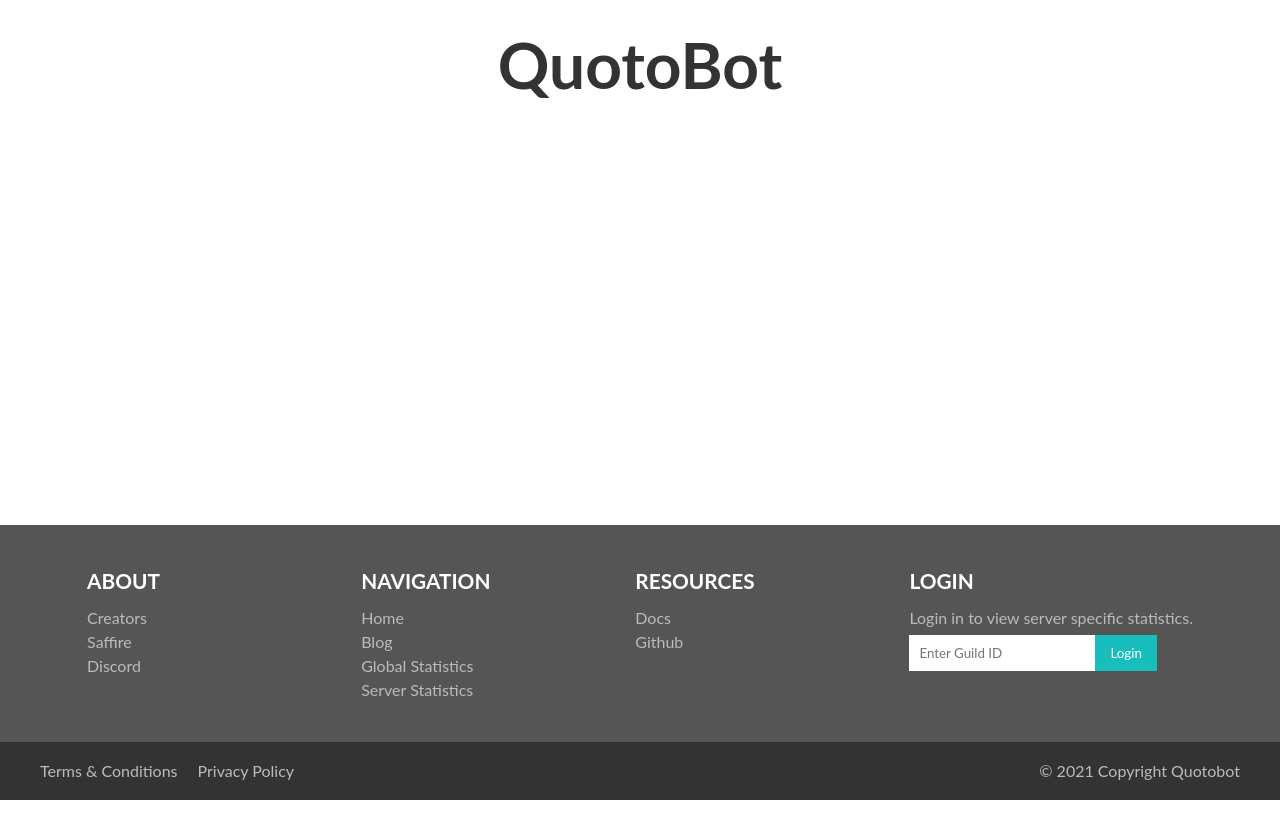
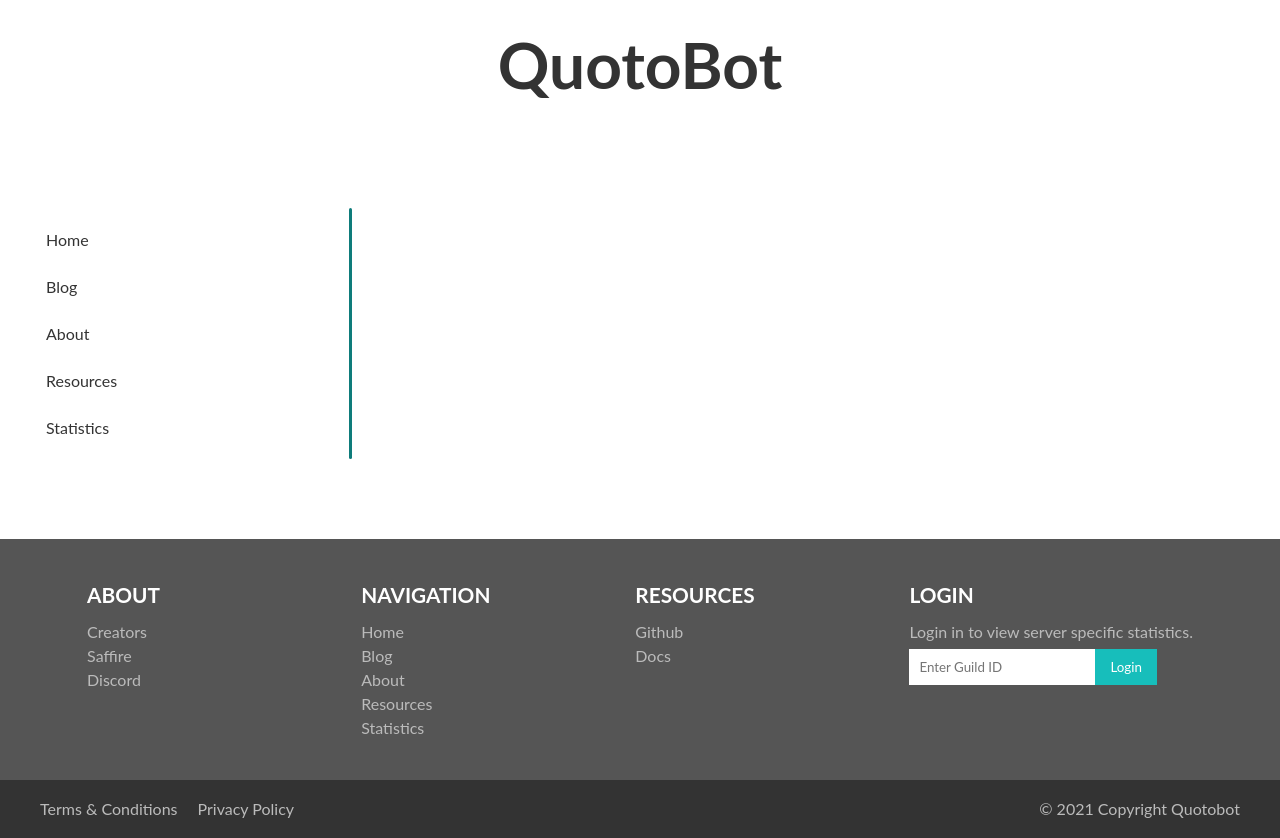
Before and after one commit to juliavdkris/quoto-frontend, a Svelte app: page / in a window 1280 px wide. Before the commit the page ends 800 px from the top, so only its background shows below. Built offline with nearby package versions, Linux system fonts and the light colour scheme.

Commit message:
Implemented navbar component

```diff
--- a/src/App.svelte
+++ b/src/App.svelte
@@ -1,5 +1,6 @@
 <script>
     import Header from './components/Header.svelte';
+    import Navbar from './components/Navbar.svelte';
     import Footer from './components/Footer.svelte';
 </script>
 
@@ -15,11 +16,14 @@
 
     .content {
         flex: 1;
+        padding: 5rem 2rem;
     }
 </style>
 
 <main>
     <Header/>
-    <div class="content"></div>
+    <div class="content">
+        <Navbar/>
+    </div>
     <Footer/>
 </main>
--- a/src/components/Footer.svelte
+++ b/src/components/Footer.svelte
@@ -114,15 +114,16 @@
             <ul>
                 <li><a href="#">Home</a></li>
                 <li><a href="#">Blog</a></li>
-                <li><a href="#">Global Statistics</a></li>
-                <li><a href="#">Server Statistics</a></li>
+                <li><a href="#">About</a></li>
+                <li><a href="#">Resources</a></li>
+                <li><a href="#">Statistics</a></li>
             </ul>
         </div>
         <div class="footer-main-item">
             <h2 class="footer-title">RESOURCES</h2>
             <ul>
+                <li><a href="#">Github</a></li>
                 <li><a href="#">Docs</a></li>
-                <li><a href="#">Github</a></li>
             </ul>
         </div>
         <div class="footer-main-item">
--- /dev/null
+++ b/src/components/Navbar.svelte
@@ -0,0 +1,60 @@
+<style>
+
+    .nav-wrapper {
+        width: 20rem;
+        display: flex;
+        align-items: stretch;
+    }
+
+    nav {
+        margin: 0.5rem 0;
+        flex: 1;
+
+        display: flex;
+        flex-direction: column;
+    }
+
+    nav a {
+        margin-right: 1rem;
+        padding: 0.875rem;
+
+        text-decoration: none;
+        color: inherit;
+    }
+
+    nav a:hover {
+        background-color: #eee;
+    }
+
+    .spacer {
+        width: 3px;
+        border-radius: 5px;
+        background-color: #0E7C7B;
+
+        animation: growVerticaly 1s ease-out 0.5s forwards;
+        transform-origin: top;
+        transform: scaleY(0);
+    }
+
+    @keyframes growVerticaly {
+        0%   {
+            transform: scaleY(0);
+        }
+        100% {
+            transform: scaleY(100%);
+        }
+    }
+
+</style>
+
+<div class="nav-wrapper">
+    <nav>
+        <a href="#">Home</a>
+        <a href="#">Blog</a>
+        <a href="#">About</a>
+        <a href="#">Resources</a>
+        <a href="#">Statistics</a>
+    </nav>
+
+    <div class="spacer"></div>
+</div>
```
